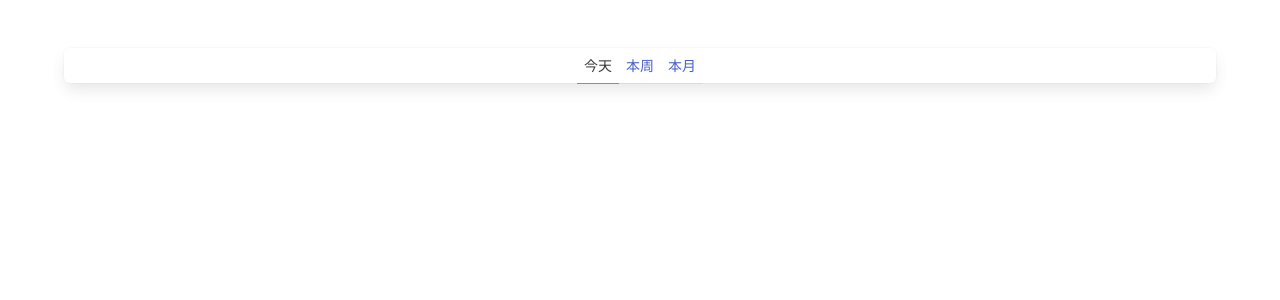
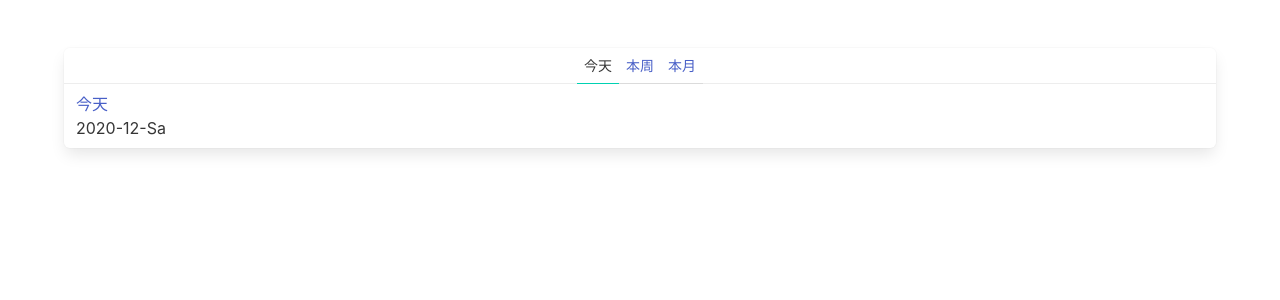
Before and after one commit to dik111/vue3-ts-blog-studing, a Vue app: page / in a window 1280 px wide. Before the commit this address had no page. Shown: the top 300 px of the page. Built offline with nearby package versions, Linux system fonts and the light colour scheme.

Commit message:
:sparkles: 12vue3-模拟数据

```diff
--- a/package.json
+++ b/package.json
@@ -8,7 +8,9 @@
     "test:unit": "vue-cli-service test:unit"
   },
   "dependencies": {
+    "@types/moment": "^2.13.0",
     "core-js": "^3.6.5",
+    "moment": "^2.29.1",
     "vue": "^3.0.0",
     "vue-router": "^4.0.0-0"
   },
--- a/src/components/Timeline.vue
+++ b/src/components/Timeline.vue
@@ -6,12 +6,20 @@
          :class="[period === selectedPeriod ? 'is-active':'']"
          data-test="period" v-for="(period,index) in periods" :key="index">{{period}}</a>
    </p>
+    <a v-for="(post) in posts " :key="post.id" class="panel-block">
+      <div>
+        <a>{{post.title}}</a>
+        <div>{{post.created.format("yyyy-MM-dd")}}</div>
+      </div>
+    </a>
   </nav>
 </template>
 
 <script lang="ts">
-import {defineComponent,ref} from 'vue'
-import {Period} from "@/types";
+import {defineComponent,ref,computed} from 'vue'
+import {Period,Post} from "@/types";
+import {todayPost,thisWeek,thisMonth} from "@/mock";
+import moment from "moment";
 
 export default defineComponent({
   name: "Timeline",
@@ -24,10 +32,31 @@ export default defineComponent({
       selectedPeriod.value = period;
     }
 
+    // 展示数据
+    // const posts:Post[] = [todayPost,thisWeek,thisMonth]
+    const posts = computed(() =>[todayPost,thisWeek,thisMonth].filter(post =>{
+      if (selectedPeriod.value === "今天" && post.created.isAfter(moment().subtract(1,"day"))){
+        return true
+      }else{
+        false
+      }
+      if (selectedPeriod.value === "本周" && post.created.isAfter(moment().subtract(7,"days"))){
+        return true
+      }else{
+        false
+      }
+      if (selectedPeriod.value === "本月" && post.created.isAfter(moment().subtract(1,"month"))){
+        return true
+      }else{
+        false
+      }
+    }))
+
     return {
       periods,
       selectedPeriod,
-      setPeriod
+      setPeriod,
+      posts
     }
   }
 })
--- /dev/null
+++ b/src/mock/index.ts
@@ -0,0 +1,25 @@
+import moment from 'moment'
+import {Post} from "@/types";
+export const basePost:Post = {
+    id:1,
+    title:"米修在线",
+    markdown:"课程列表",
+    html:"<p>课程列表</p>",
+    authorId:1,
+    created:moment()
+}
+
+export const todayPost:Post = {
+    ...basePost,
+    title: "今天"
+}
+export const thisWeek:Post = {
+    ...basePost,
+    title: "本周",
+    created: moment().subtract(2,"days")
+}
+export const thisMonth:Post = {
+    ...basePost,
+    title: "本月",
+    created: moment().subtract(2,"weeks")
+}
```
Also changed, not shown: src/types/index.ts (+9 -0 lines), 1 other file (tests, documents, lock files or other folders).
